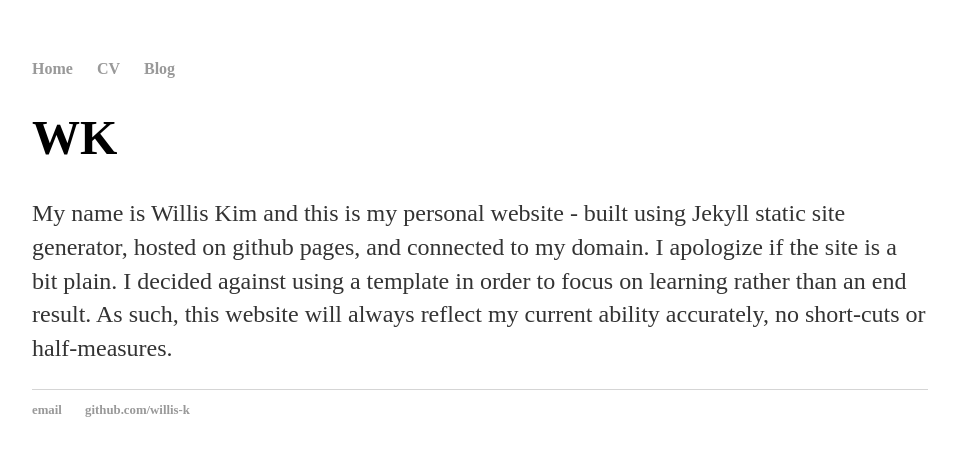
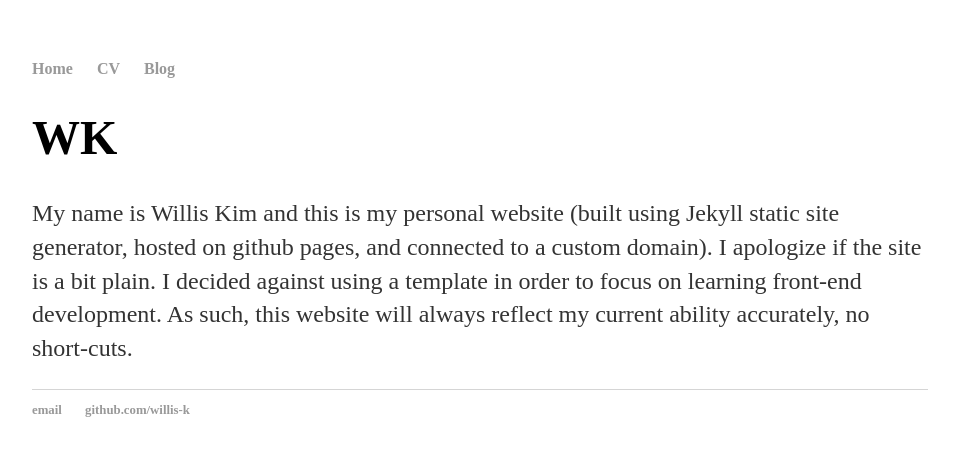
Before and after one commit to willis-k/willis-k.github.io, a Jekyll site: the page built from index.html, in a window 1280 px wide. Shown: the top 456 px of the page, without its empty margins (160-1117 px from the left). Built offline with Jekyll 4.4.1, drawn with Linux system fonts in a browser that asks for light colours.

Commit message:
Update index.html

```diff
--- a/index.html
+++ b/index.html
@@ -4,9 +4,9 @@ title: WK
 ---
 <div class="blurb">
 	<h1>WK</h1>
-	<p>My name is Willis Kim and this is my personal website - built using Jekyll static site generator,
-		hosted on github pages, and connected to my domain. I apologize if the site is a bit plain.
-		I decided against using a template in order to focus on learning rather than an end result. As such,
-		this website will always reflect my current ability accurately, no short-cuts or half-measures.
+	<p>My name is Willis Kim and this is my personal website (built using Jekyll static site generator,
+		hosted on github pages, and connected to a custom domain). I apologize if the site is a bit plain.
+		I decided against using a template in order to focus on learning front-end development. As such,
+		this website will always reflect my current ability accurately, no short-cuts.
 
 </div><!-- /.blurb -->
```
